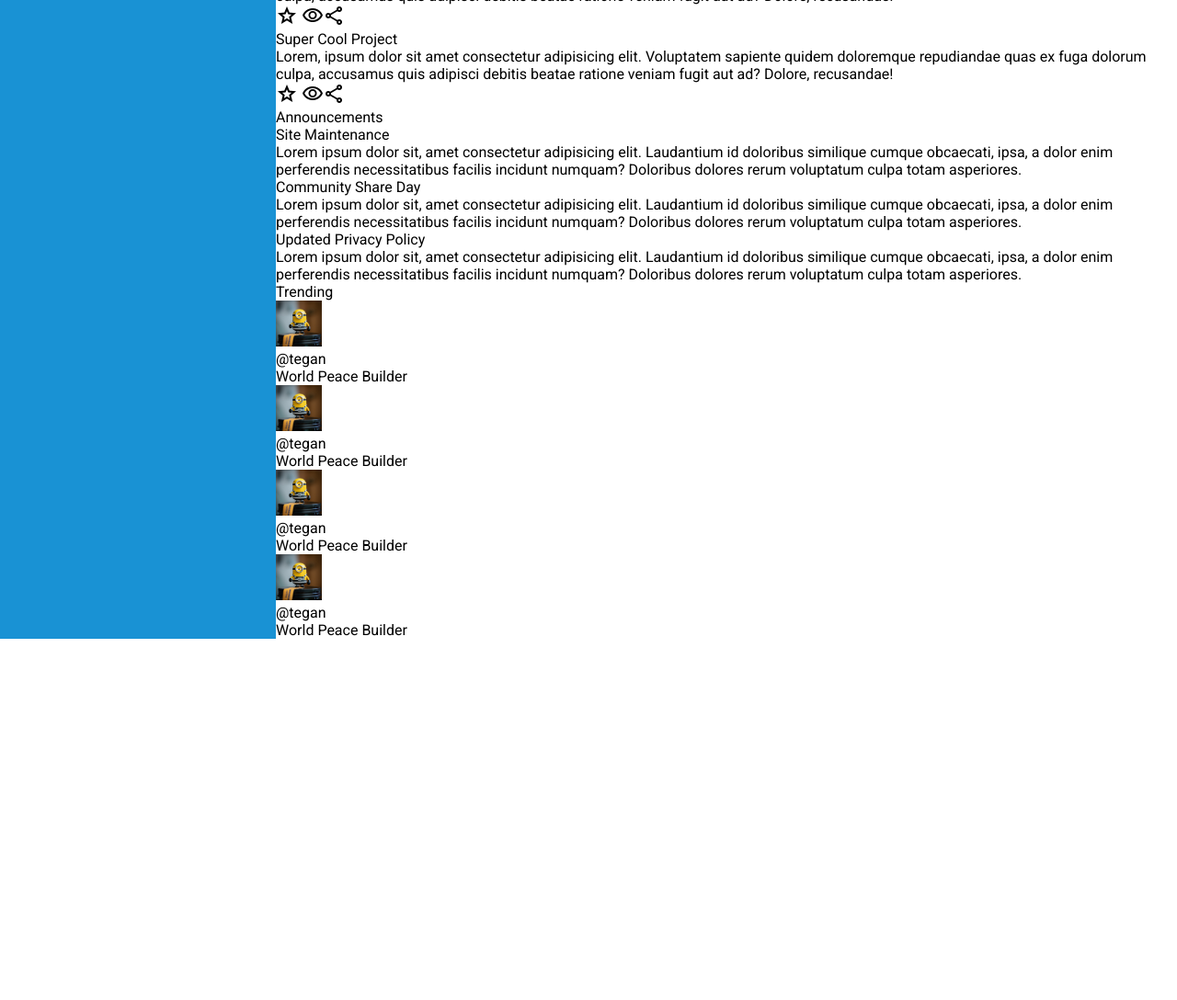
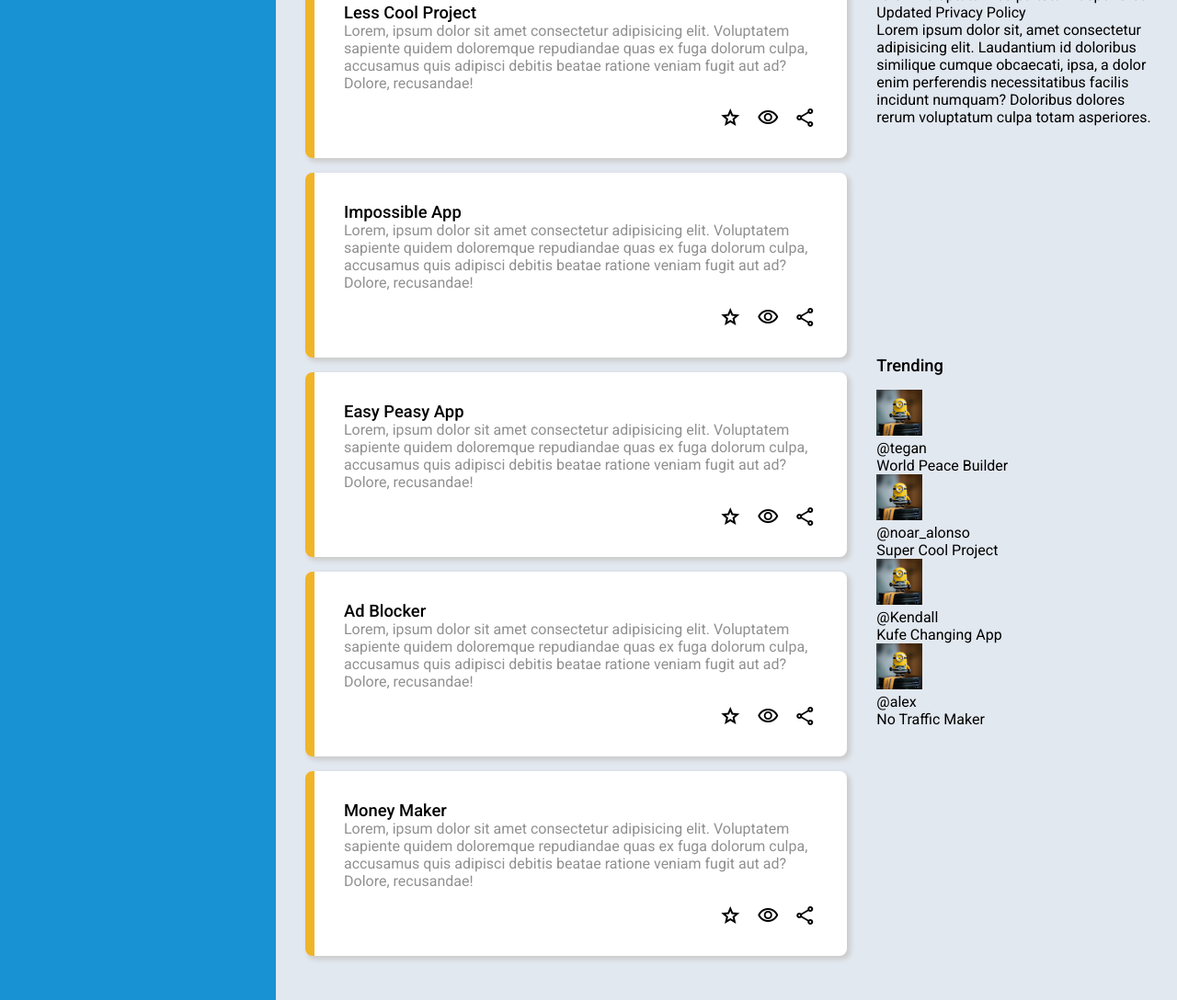
Before and after one commit to wnnow/admin-dashboard, a plain HTML site: page index.html in a window 1280 px wide. Shown: the part 581-1669 px from the top of the page at 92% size. Before the commit the page ends 1276 px from the top, so only its background shows below. Drawn offline with nearby package versions, Linux system fonts and the light colour scheme.

Commit message:
Add style to card container section

```diff
--- a/index.html
+++ b/index.html
@@ -97,12 +97,12 @@
       </div>
       <div class="main-content-container">
         <div class="content-container">
-          <div class="your-project">Your Projects</div>
+          <div class="content-header-section">Your Projects</div>
           <div class="card-container">
             <div class="card">
               <div class="card-info">
                 <div class="card-header">Super Cool Project</div>
-                <div class="card-info">
+                <div class="card-info-secondary-text">
                   Lorem, ipsum dolor sit amet consectetur adipisicing elit.
                   Voluptatem sapiente quidem doloremque repudiandae quas ex fuga
                   dolorum culpa, accusamus quis adipisci debitis beatae ratione
@@ -117,8 +117,8 @@
             </div>
             <div class="card">
               <div class="card-info">
-                <div class="card-header">Super Cool Project</div>
-                <div class="card-info">
+                <div class="card-header">Less Cool Project</div>
+                <div class="card-info-secondary-text">
                   Lorem, ipsum dolor sit amet consectetur adipisicing elit.
                   Voluptatem sapiente quidem doloremque repudiandae quas ex fuga
                   dolorum culpa, accusamus quis adipisci debitis beatae ratione
@@ -133,8 +133,8 @@
             </div>
             <div class="card">
               <div class="card-info">
-                <div class="card-header">Super Cool Project</div>
-                <div class="card-info">
+                <div class="card-header">Impossible App</div>
+                <div class="card-info-secondary-text">
                   Lorem, ipsum dolor sit amet consectetur adipisicing elit.
                   Voluptatem sapiente quidem doloremque repudiandae quas ex fuga
                   dolorum culpa, accusamus quis adipisci debitis beatae ratione
@@ -149,8 +149,8 @@
             </div>
             <div class="card">
               <div class="card-info">
-                <div class="card-header">Super Cool Project</div>
-                <div class="card-info">
+                <div class="card-header">Easy Peasy App</div>
+                <div class="card-info-secondary-text">
                   Lorem, ipsum dolor sit amet consectetur adipisicing elit.
                   Voluptatem sapiente quidem doloremque repudiandae quas ex fuga
                   dolorum culpa, accusamus quis adipisci debitis beatae ratione
@@ -165,8 +165,24 @@
             </div>
             <div class="card">
               <div class="card-info">
-                <div class="card-header">Super Cool Project</div>
-                <div class="card-info">
+                <div class="card-header">Ad Blocker</div>
+                <div class="card-info-secondary-text">
+                  Lorem, ipsum dolor sit amet consectetur adipisicing elit.
+                  Voluptatem sapiente quidem doloremque repudiandae quas ex fuga
+                  dolorum culpa, accusamus quis adipisci debitis beatae ratione
+                  veniam fugit aut ad? Dolore, recusandae!
+                </div>
+              </div>
+              <div class="card-button-container">
+                <span class="material-symbols-outlined"> star </span>
+                <span class="material-symbols-outlined"> visibility </span
+                ><span class="material-symbols-outlined"> share </span>
+              </div>
+            </div>
+            <div class="card">
+              <div class="card-info">
+                <div class="card-header">Money Maker</div>
+                <div class="card-info-secondary-text">
                   Lorem, ipsum dolor sit amet consectetur adipisicing elit.
                   Voluptatem sapiente quidem doloremque repudiandae quas ex fuga
                   dolorum culpa, accusamus quis adipisci debitis beatae ratione
@@ -182,7 +198,7 @@
           </div>
         </div>
         <div class="announcements-container">
-          <div class="announcement-header">Announcements</div>
+          <div class="announcement-header-section">Announcements</div>
           <div class="announcement-card-container">
             <div class="announcement-card">
               <div class="announcement-header">Site Maintenance</div>
@@ -223,18 +239,18 @@
             </div>
             <div class="trending-card">
               <img src="./images/alison-wang-mou0S7ViElQ-unsplash.jpg" alt="" />
-              <div class="trending-id-name">@tegan</div>
-              <div class="trending-status-message">World Peace Builder</div>
+              <div class="trending-id-name">@noar_alonso</div>
+              <div class="trending-status-message">Super Cool Project</div>
             </div>
             <div class="trending-card">
               <img src="./images/alison-wang-mou0S7ViElQ-unsplash.jpg" alt="" />
-              <div class="trending-id-name">@tegan</div>
-              <div class="trending-status-message">World Peace Builder</div>
+              <div class="trending-id-name">@Kendall</div>
+              <div class="trending-status-message">Kufe Changing App</div>
             </div>
             <div class="trending-card">
               <img src="./images/alison-wang-mou0S7ViElQ-unsplash.jpg" alt="" />
-              <div class="trending-id-name">@tegan</div>
-              <div class="trending-status-message">World Peace Builder</div>
+              <div class="trending-id-name">@alex</div>
+              <div class="trending-status-message">No Traffic Maker</div>
             </div>
           </div>
         </div>
--- a/style.css
+++ b/style.css
@@ -36,7 +36,7 @@ li {
 .container {
   display: grid;
   grid-template-columns: 1fr 4fr;
-  grid-template-rows: 1fr 4fr;
+  grid-template-rows: 250px 4fr;
   min-width: 100vw;
   min-height: 100vh;
 }
@@ -196,6 +196,58 @@ li {
 
 .main-content-container {
   grid-column: 2/-1;
+  display: grid;
+  grid-template-columns: 2fr 1fr;
+  grid-template-rows: 1fr 1fr;
+  padding: 32px 16px;
+  background-color: #e2e8f0;
+  gap: 16px;
+}
+.content-header-section,
+.announcement-header-section,
+.trending-header {
+  margin-bottom: 16px;
+  font-size: 1.15rem;
+  font-weight: 500;
+}
+.content-container {
+  grid-column: 1/2;
+  grid-row: 1/3;
+}
+
+.content-header-section {
+  padding-left: 16px;
+}
+.card-container {
+  display: grid;
+  grid-template-columns: repeat(auto-fill, minmax(350px, 1fr));
+  padding: 16px;
+  gap: 16px;
+}
+
+.card-container > .card {
+  background-color: white;
+  padding: 32px;
+  border-radius: 8px;
+  border-left: 10px solid #f0b429;
+  box-shadow: 3px 3px 5px 1px #ccc;
+}
+
+.card-header {
+  font-size: 1.15rem;
+  font-weight: 500;
+}
+
+.card-info-secondary-text {
+  color: #909090;
+  margin-bottom: 16px;
+}
+
+.card-button-container {
+  display: grid;
+  justify-content: flex-end;
+  grid-template-columns: repeat(3, 25px);
+  gap: 16px;
 }
 
 .trending-card > img {
```
